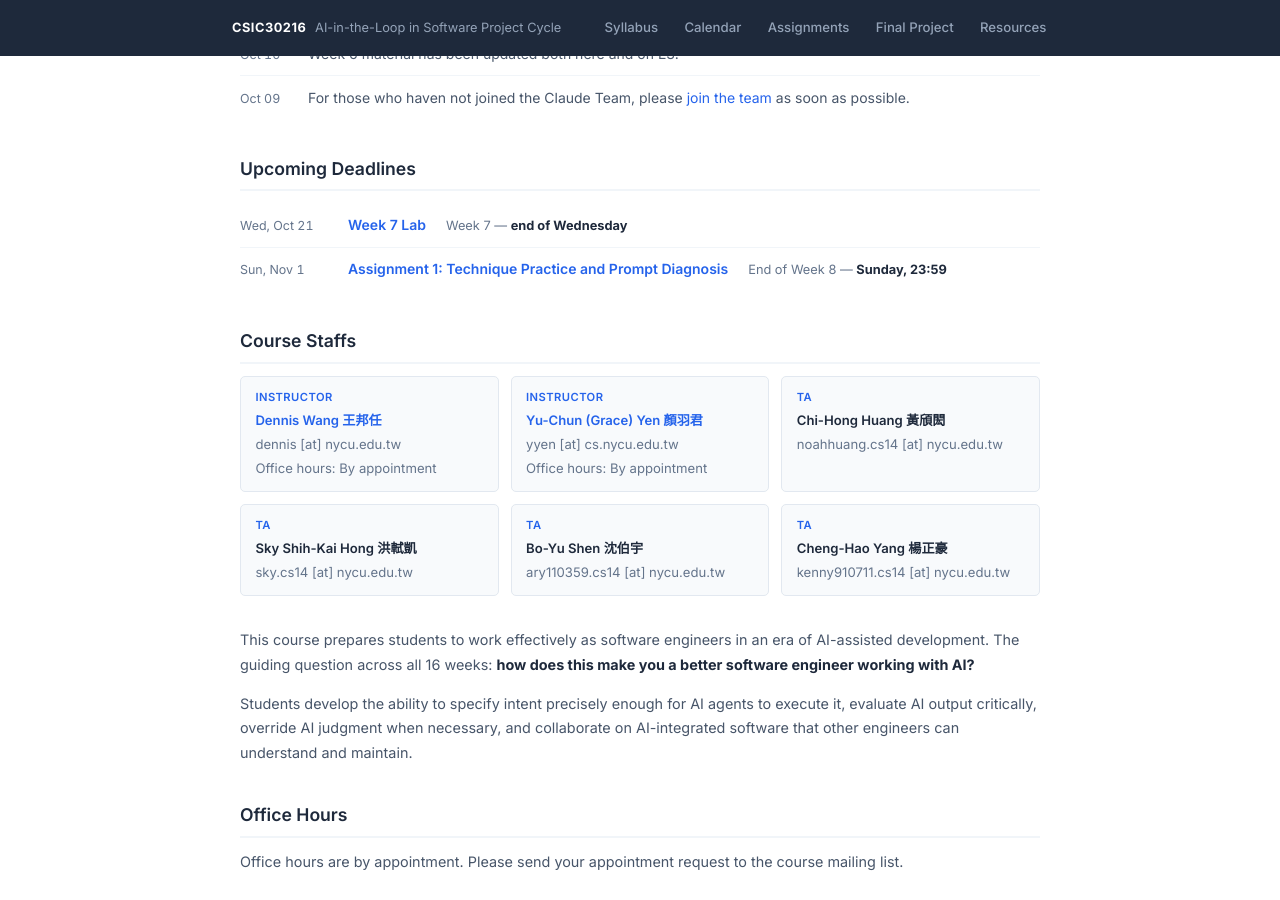
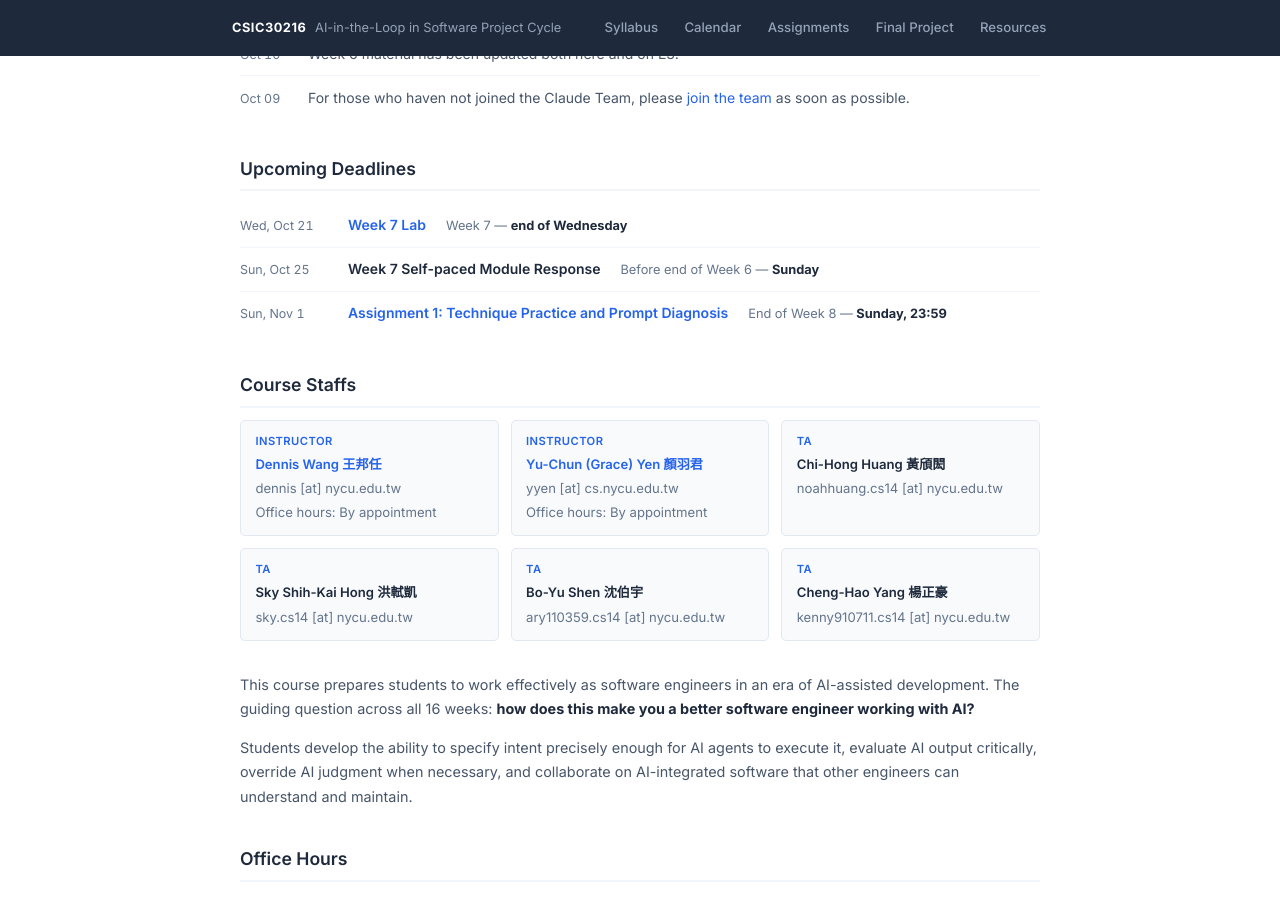
Before and after one commit to dwnnis/csic30216-fall26, a Jekyll site: the page built from index.html, in a window 1280 px wide and 900 px high, scrolled down 445 px. Built offline with Jekyll 4.4.1, drawn with Linux system fonts in a browser that asks for light colours.

Commit message:
Update deadlines.yml

```diff
--- a/_data/deadlines.yml
+++ b/_data/deadlines.yml
@@ -17,6 +17,11 @@
   date: "2026-10-21"
   due_text: "Week 7 — <strong>end of Wednesday</strong>"
   url: "https://e3p.nycu.edu.tw/mod/assign/view.php?id=247247"
+
+- title: "Week 7 Self-paced Module Response"
+  date: "2026-10-25"
+  due_text: "Before end of Week 6 — <strong>Sunday</strong>"
+  url: ""
 
 - title: "Week 6 Lab"
   date: "2026-10-14"
```
